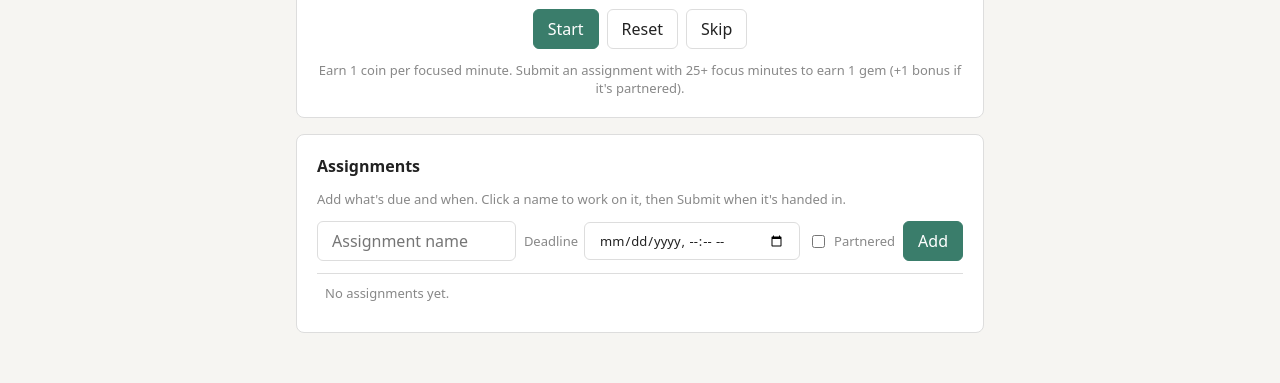
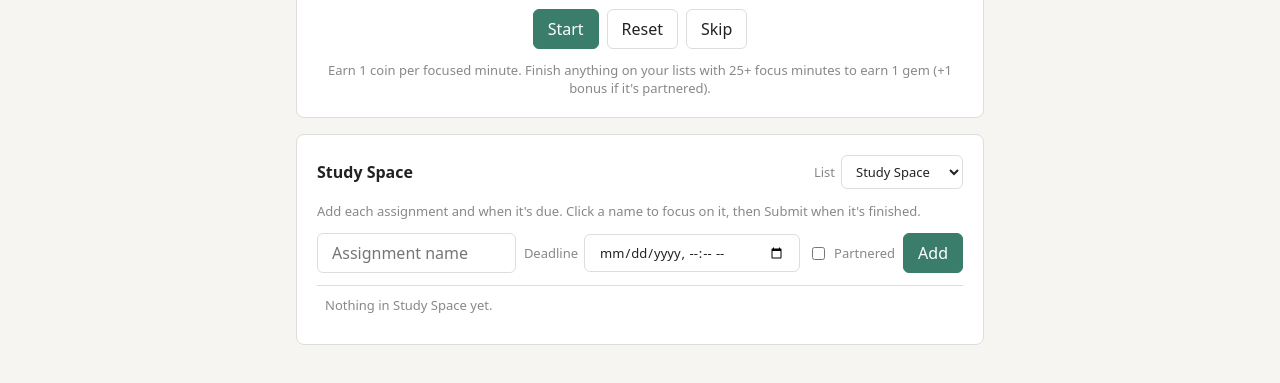
Before and after one commit to dragaxel/study-space, a plain HTML site: page index.html in a window 1280 px wide. Shown: the part 323-706 px from the top of the page. Drawn offline with Linux system fonts and the light colour scheme.

Commit message:
Add list categories: study, work, social, home and health space
Co-Authored-By: Claude Opus 5.5 <noreply@anthropic.com>
Claude-Session: https://claude.ai/code/session_01QZ8yrPXRwEKy1SS93w7Fqe

```diff
--- a/index.html
+++ b/index.html
@@ -41,8 +41,13 @@
       </div>
 
       <div class="card">
-        <h2>Assignments</h2>
-        <p class="small">Add what's due and when. Click a name to work on it, then Submit when it's handed in.</p>
+        <div class="row between list-head">
+          <h2 id="list-title">Study Space</h2>
+          <label class="small due-label">List
+            <select id="category-select"></select>
+          </label>
+        </div>
+        <p class="small" id="list-help"></p>
         <form id="assignment-form" class="row wrap">
           <input id="assignment-input" placeholder="Assignment name" maxlength="80" required>
           <label class="small due-label">Deadline
--- a/js/app.js
+++ b/js/app.js
@@ -16,7 +16,7 @@ function renderCoins() {
   $("#coin-count").textContent = state.coins.toLocaleString();
   $("#gem-count").textContent = state.gems.toLocaleString();
   $("#earn-info").textContent = `Earn ${SETTINGS.coinsPerMinute} coin per focused minute. ` +
-    `Submit an assignment with ${SETTINGS.minMinutesForGem}+ focus minutes to earn ${SETTINGS.gemsPerSubmission} gem ` +
+    `Finish anything on your lists with ${SETTINGS.minMinutesForGem}+ focus minutes to earn ${SETTINGS.gemsPerSubmission} gem ` +
     `(+${SETTINGS.partnerBonusGems} bonus if it's partnered).`;
   $("#exchange-info").textContent = `1 gem = ${SETTINGS.coinsPerGem.toLocaleString()} coins.`;
   $("#btn-exchange").disabled = state.gems < 1;
@@ -102,7 +102,7 @@ $("#assignment-form").onsubmit = (e) => {
   const deadline = $("#assignment-deadline").value || null; // "YYYY-MM-DDTHH:MM" local time
   const partnered = $("#assignment-partnered").checked;
   const partners = partnered ? $("#assignment-partners").value.trim() : "";
-  const a = { id: Date.now().toString(36), name, minutes: 0, done: false, deadline, partnered, partners };
+  const a = { id: Date.now().toString(36), name, minutes: 0, done: false, deadline, partnered, partners, category: state.activeCategory };
   state.assignments.push(a);
   if (!state.currentAssignmentId) state.currentAssignmentId = a.id;
   $("#assignment-input").value = "";
@@ -130,10 +130,38 @@ function formatDeadline(deadline) {
   return new Date(deadline).toLocaleString(undefined, { weekday: "short", month: "short", day: "numeric", hour: "numeric", minute: "2-digit" });
 }
 
+/* ---------- Lists (categories) ---------- */
+const activeCat = () => CATEGORIES.find((c) => c.id === state.activeCategory) || CATEGORIES[0];
+const catOf = (a) => CATEGORIES.find((c) => c.id === a.category) || CATEGORIES[0];
+
+$("#category-select").onchange = (e) => {
+  state.activeCategory = e.target.value;
+  saveState();
+  renderAssignments();
+};
+
+function renderCategories() {
+  const sel = $("#category-select");
+  const open = (id) => state.assignments.filter((a) => a.category === id && !a.done).length;
+  sel.innerHTML = "";
+  CATEGORIES.forEach((c) => {
+    const o = document.createElement("option");
+    o.value = c.id;
+    o.textContent = c.name + (open(c.id) ? ` (${open(c.id)})` : "");
+    sel.appendChild(o);
+  });
+  sel.value = activeCat().id;
+  const c = activeCat();
+  $("#list-title").textContent = c.name;
+  $("#assignment-input").placeholder = c.placeholder;
+  $("#list-help").textContent =
+    `Add each ${c.item} and when it's due. Click a name to focus on it, then ${c.doneLabel} when it's finished.`;
+}
+
 // Unfinished first, soonest deadline first; no deadline after those; submitted at the bottom.
 function sortedAssignments() {
   const key = (a) => [a.done ? 1 : 0, a.deadline ? new Date(a.deadline).getTime() : Infinity, a.partnered ? 0 : 1];
-  return [...state.assignments].sort((x, y) => {
+  return state.assignments.filter((a) => a.category === activeCat().id).sort((x, y) => {
     const [a1, a2, a3] = key(x), [b1, b2, b3] = key(y);
     return a1 - b1 || (a2 === b2 ? 0 : a2 - b2) || a3 - b3;
   });
@@ -184,15 +212,17 @@ function renderDue(a, el) {
 function renderAssignments() {
   const list = $("#assignment-list");
   list.innerHTML = "";
-  if (!state.assignments.length) list.innerHTML = `<li class="small">No assignments yet.</li>`;
-  sortedAssignments().forEach((a) => {
+  renderCategories();
+  const items = sortedAssignments();
+  if (!items.length) list.innerHTML = `<li class="small">Nothing in ${activeCat().name} yet.</li>`;
+  items.forEach((a) => {
     const li = document.createElement("li");
     li.className = [a.id === state.currentAssignmentId && "selected", a.done && "done", a.partnered && "partnered"].filter(Boolean).join(" ");
     const gemsPaid = a.gemAwarded === true ? 1 : a.gemAwarded; // older saves stored `true`
     li.innerHTML = `<div class="info"><div><span class="name"></span></div><div class="due"></div></div>
       <span class="mins">${a.minutes} min</span>
       ${gemsPaid ? `<span class="gem-tag">+${gemsPaid} gem${gemsPaid > 1 ? "s" : ""}</span>` : ""}
-      <button data-act="done">${a.done ? "Undo" : "Submit"}</button><button data-act="del">✕</button>`;
+      <button data-act="done">${a.done ? "Undo" : catOf(a).doneLabel}</button><button data-act="del">✕</button>`;
     li.querySelector(".name").textContent = a.name;
     if (a.partnered) {
       const tag = document.createElement("span");
@@ -221,7 +251,7 @@ function renderAssignments() {
     list.appendChild(li);
   });
   const cur = state.assignments.find((x) => x.id === state.currentAssignmentId);
-  $("#current-assignment").textContent = cur ? cur.name : "nothing selected";
+  $("#current-assignment").textContent = cur ? `${cur.name} (${catOf(cur).name})` : "nothing selected";
 }
 
 /* ---------- Shop ---------- */
--- a/js/catalog.js
+++ b/js/catalog.js
@@ -81,6 +81,17 @@ const WISH = {
   tenPullGuarantee4: true // every 10-wish includes at least one rare or better
 };
 
+// ---------- Lists ----------
+// Each category is its own task list, picked from the dropdown on the Focus page.
+// Add, rename or reorder categories here. `id` is stored in saves, so don't change it once used.
+const CATEGORIES = [
+  { id: "study",  name: "Study Space",  item: "assignment", placeholder: "Assignment name",        doneLabel: "Submit" },
+  { id: "work",   name: "Work Space",   item: "task",       placeholder: "Work task",              doneLabel: "Done" },
+  { id: "social", name: "Social Space", item: "plan",       placeholder: "Plan or event",          doneLabel: "Done" },
+  { id: "home",   name: "Home Space",   item: "chore",      placeholder: "Chore or errand",        doneLabel: "Done" },
+  { id: "health", name: "Health Space", item: "goal",       placeholder: "Workout, habit or goal", doneLabel: "Done" },
+];
+
 // Pomodoro settings (minutes).
 const SETTINGS = {
   focusMinutes: 25,
--- a/js/state.js
+++ b/js/state.js
@@ -8,6 +8,7 @@ function defaultState() {
     gems: 0,
     assignments: [],          // { id, name, minutes, done, gemAwarded }
     currentAssignmentId: null,
+    activeCategory: "study",  // which list the dropdown shows
     owned: { themes: ["default"], decorations: [], games: [], backdrops: ["plain"] },
     activeTheme: "default",
     // Space stage. items are stickers in back-to-front order:
@@ -25,6 +26,8 @@ function normalizeState(saved) {
   const s = { ...base, ...saved };
   s.owned = { ...base.owned, ...(saved.owned || {}) };
   s.stage = { ...base.stage, ...(saved.stage || {}) };
+  // Saves from before lists existed: everything was homework.
+  s.assignments = (s.assignments || []).map((a) => (a.category ? a : { ...a, category: "study" }));
   // v1 saves had a 6x4 grid "room": turn each filled slot into a sticker in the same spot.
   if (Array.isArray(saved.room)) {
     saved.room.forEach((id, i) => {
--- a/style.css
+++ b/style.css
@@ -86,6 +86,13 @@ textarea {
 .list li.selected { outline: 2px solid var(--accent); outline-offset: -2px; border-radius: 6px; }
 .list li.done .name { text-decoration: line-through; color: var(--muted); }
 .row.wrap { flex-wrap: wrap; }
+select {
+  font: inherit; color: var(--text); background: var(--surface);
+  border: 1px solid var(--border); border-radius: 6px; padding: 6px 10px;
+}
+.list-head { flex-wrap: wrap; gap: 8px; }
+.list-head h2 { margin: 0; }
+.cat-tag { font-size: 12px; color: var(--muted); }
 .due-label { display: flex; align-items: center; gap: 6px; }
 .due-label input { flex: none; }
 .list .info { flex: 1; min-width: 0; display: flex; flex-direction: column; gap: 2px; }
```
Also changed, not shown: 1 other file.
